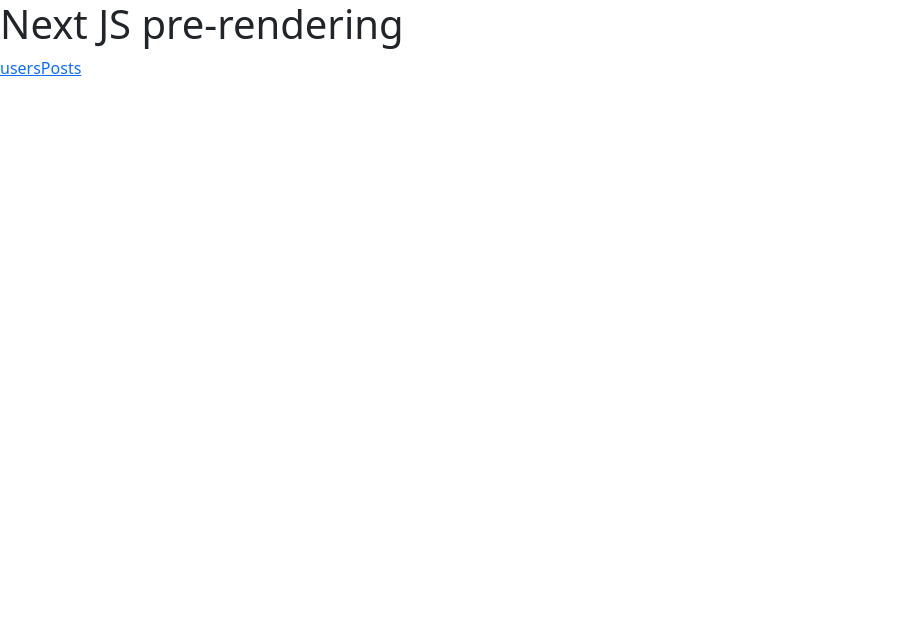
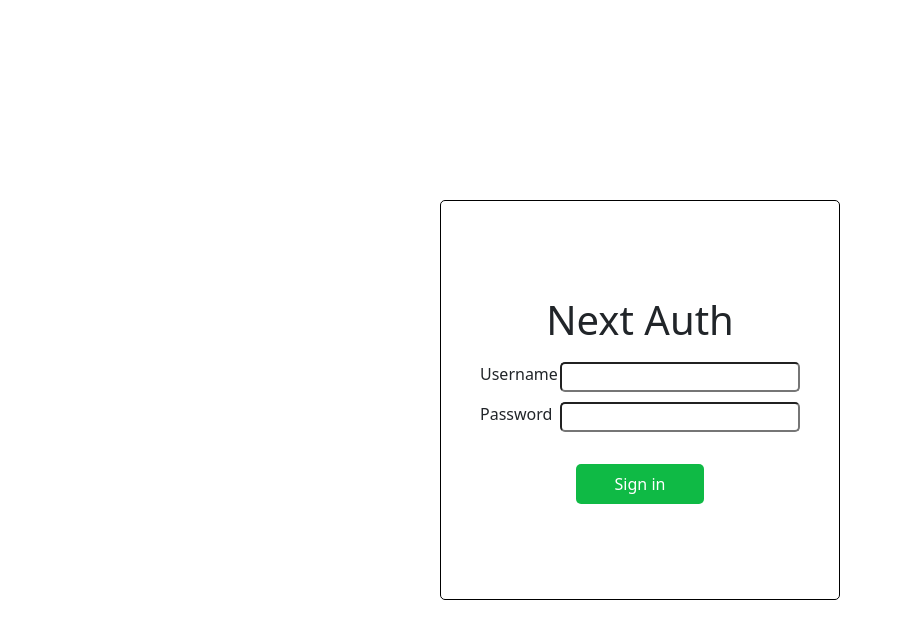
Before and after one commit to grodrigues-dev/nextjs-studies, a Next.js app: page / in a window 1280 px wide. Shown: the top 638 px of the page, without its empty margins (0-903 px from the left). Built offline with nearby package versions, Linux system fonts and the light colour scheme.

Commit message:
set up nextjs authentication

```diff
--- a/package.json
+++ b/package.json
@@ -13,6 +13,7 @@
     "bootstrap": "^5.2.0",
     "json-server": "^0.17.0",
     "next": "12.1.6",
+    "next-auth": "^4.12.0",
     "react": "18.2.0",
     "react-dom": "18.2.0",
     "sass": "^1.54.5",
--- a/pages/index.js
+++ b/pages/index.js
@@ -1,15 +1,22 @@
 import Link from "next/link";
+
+import styles from '../styles/Home.module.scss'
 
 export default function Home() {
   return (
-    <>
-      <h1>Next JS pre-rendering</h1>
-      <Link href="/users">
-        <a>users</a>
-      </Link>
-      <Link href="/posts">
-        <a>Posts</a>
-      </Link>
-    </>
+    <section className={styles.container}>
+      <div className={styles.login}>
+        <h1>Next Auth</h1>
+        <div>
+          <label>Username</label>
+          <input />
+        </div>
+        <div>
+          <label>Password</label>
+          <input />
+        </div>
+        <button>Sign in</button>
+      </div>
+    </section>
   )
 }
--- /dev/null
+++ b/styles/Home.module.scss
@@ -0,0 +1,44 @@
+.container {
+    display: flex;
+    justify-content: center;
+    align-items: center;
+    height: 100vh;
+}
+
+
+.login {
+    border: 1px solid black;
+    height: 25rem;
+    width: 25rem;
+    border-radius: 5px;
+    display: flex;
+    flex-direction: column;
+    align-items: center;
+    justify-content: center;
+
+    input {
+        border-radius: 5px;
+        width: 15rem;
+    }
+
+    label {
+        width: 5rem;
+    }
+
+    div {
+        margin-top: 10px;
+        display: flex;
+        justify-content: center;
+        width: 100%;
+    }
+
+    button {
+        margin-top: 2rem;
+        width: 8rem;
+        background-color: #0fba45;
+        color: #FFF;
+        border: none;
+        border-radius: 5px;
+        padding: 8px;
+    }
+}
```
Also changed, not shown: pages/api/auth/[...nextauth].js (added, +11 -0 lines), 1 other file (tests, documents, lock files or other folders).
